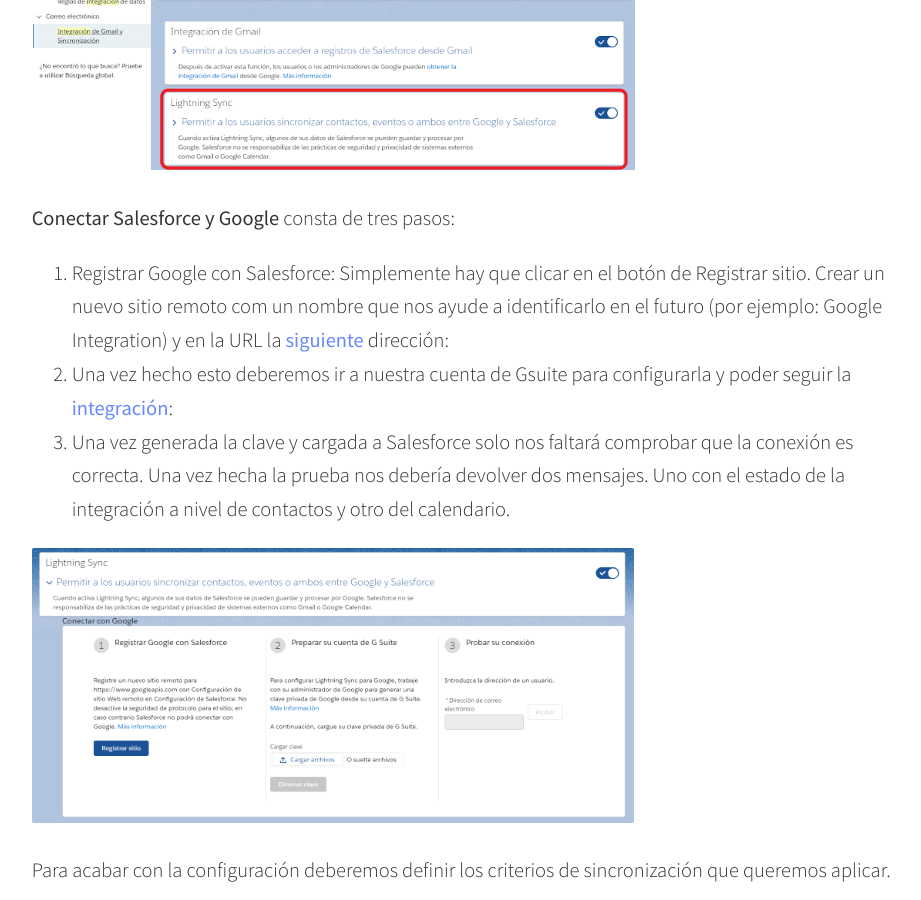
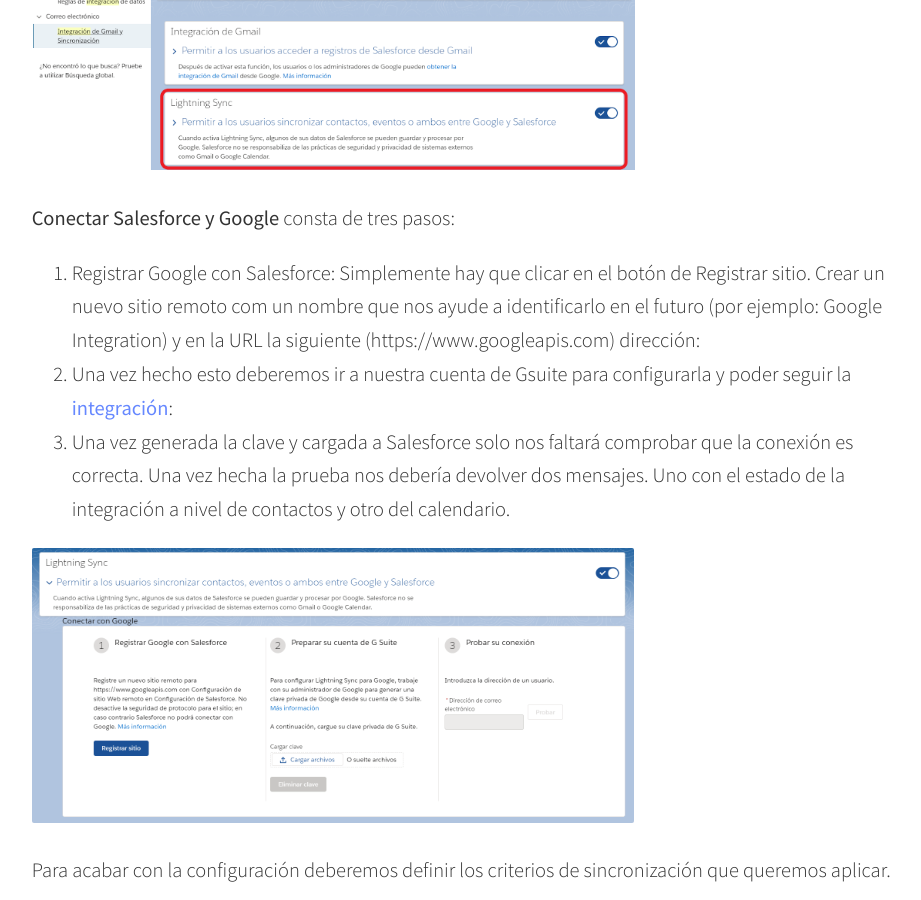
Before and after one commit to blackbirdcrew/BLOG, a Jekyll site: the page built from _posts/2019-07-10-Integrar-Gmail-Salesforce.md, in a window 1280 px wide and 900 px high, scrolled down 2994 px. Shown: the whole window, without its empty margins (168-1089 px from the left). Built offline with Jekyll 4.4.1, drawn with Linux system fonts in a browser that asks for light colours; comment, search, counter and statistics services are not loaded.

Commit message:
Update 2019-07-10-Integrar-Gmail-Salesforce.md

```diff
--- a/_posts/2019-07-10-Integrar-Gmail-Salesforce.md
+++ b/_posts/2019-07-10-Integrar-Gmail-Salesforce.md
@@ -54,7 +54,7 @@
 ![IMG3]({{site.url}}{{site.baseurl}}/pictures/10-07-2019/3.png)
 
 **Conectar Salesforce y Google** consta de tres pasos:
-1. Registrar Google con Salesforce: Simplemente hay que clicar en el botón de Registrar sitio. Crear un nuevo sitio remoto com un nombre que nos ayude a identificarlo en el futuro (por ejemplo: Google Integration) y en la URL la [siguiente](https://www.googleapis.com) dirección:
+1. Registrar Google con Salesforce: Simplemente hay que clicar en el botón de Registrar sitio. Crear un nuevo sitio remoto com un nombre que nos ayude a identificarlo en el futuro (por ejemplo: Google Integration) y en la URL la siguiente (https://www.googleapis.com) dirección:
 1. Una vez hecho esto deberemos ir a nuestra cuenta de Gsuite para configurarla y poder seguir la [integración](https://help.salesforce.com/articleView?id=lightning_sync_admin_google_prep_google.htm):
 1. Una vez generada la clave y cargada a Salesforce solo nos faltará comprobar que la conexión es correcta. Una vez hecha la prueba nos debería devolver dos mensajes. Uno con el estado de la integración a nivel de contactos y otro del calendario.
 
```
